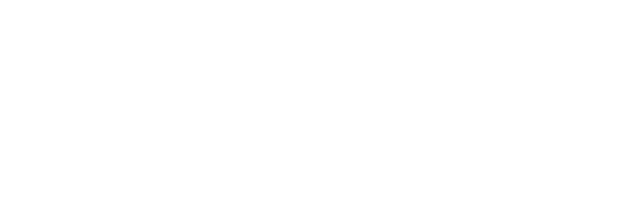
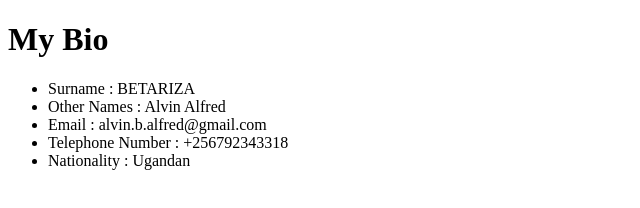
Before and after one commit to AlvinBSSE/My-Website, a plain HTML site: page bio.html in a window 1280 px wide. Shown: the whole page, without its empty margins (0-640 px from the left). Drawn offline with Linux system fonts and the light colour scheme.

Commit message:
Update bio.html

```diff
--- a/bio.html
+++ b/bio.html
@@ -7,6 +7,13 @@
     <title>My Bio</title>
 </head>
 <body>
-
+    <h1>My Bio</h1>
+        <ul>
+            <li>Surname : BETARIZA</li>
+            <li>Other Names : Alvin Alfred</li>
+            <li>Email : alvin.b.alfred@gmail.com</li>
+            <li>Telephone Number : +256792343318</li>
+            <li>Nationality : Ugandan</li>
+        </ul>
 </body>
 </html>
```
